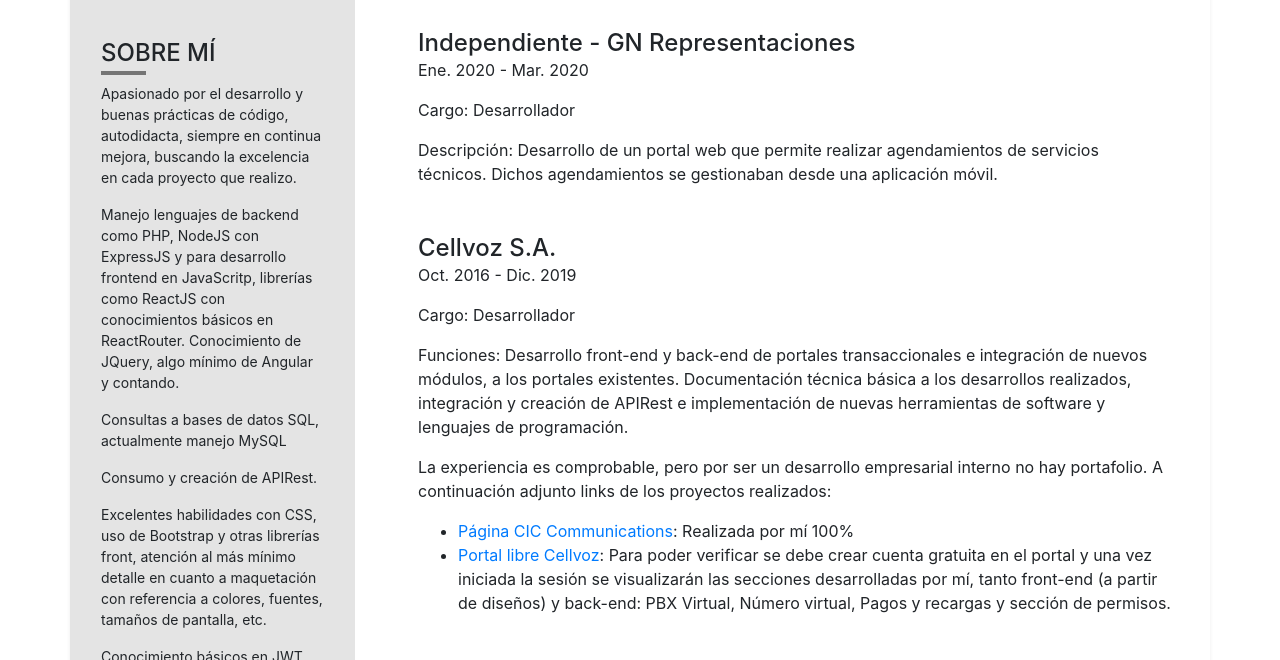
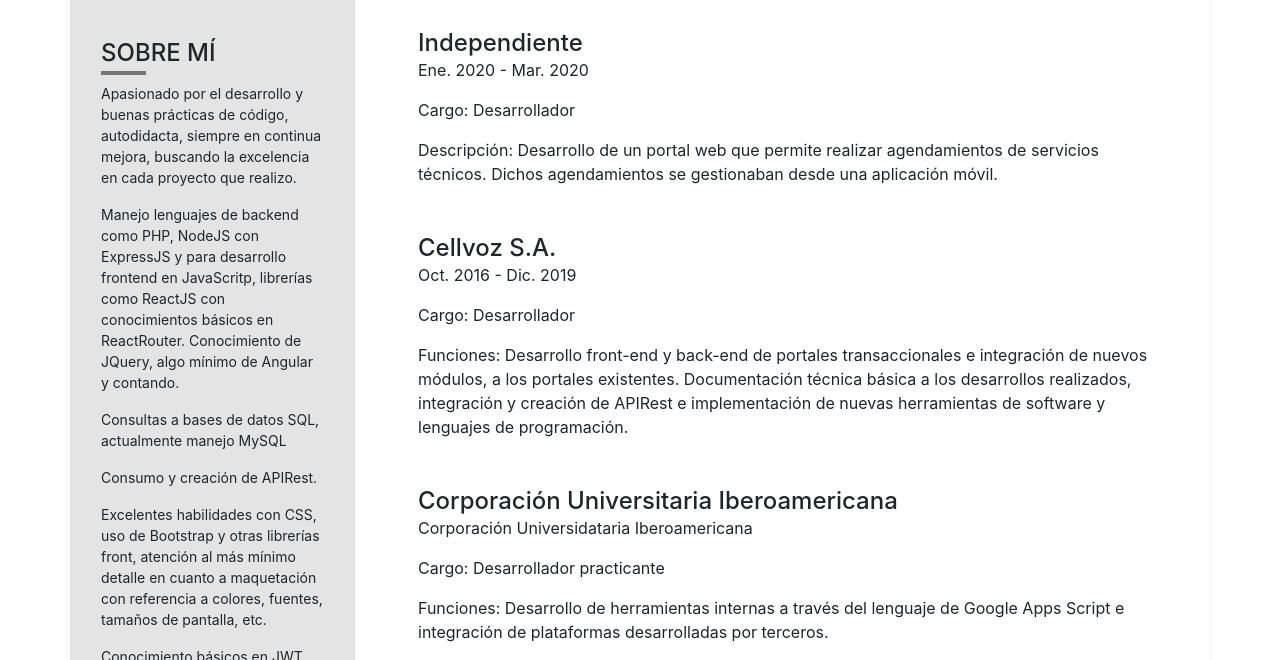
Before and after one commit to cesarcub/hv, a plain HTML site: page index.html in a window 1280 px wide. Shown: the part 221-881 px from the top of the page. Drawn offline with nearby package versions, Linux system fonts and the light colour scheme.

Commit message:
Se actualiza hoja de vida al semestre de universidad

```diff
--- a/index.html
+++ b/index.html
@@ -129,7 +129,7 @@
                         </div>
                         <div class="pl-4 pt-4">
                             <div class="mb-5">
-                                <h4 class="mb-0">Independiente - GN Representaciones</h4>
+                                <h4 class="mb-0">Independiente</h4>
                                 <p>Ene. 2020 - Mar. 2020</p>
                                 <p>Cargo: Desarrollador</p>
                                 <p>
@@ -147,23 +147,6 @@
                                     desarrollos realizados, integración y creación de APIRest e implementación de nuevas
                                     herramientas de software y lenguajes de programación.
                                 </p>
-                                <p>
-                                    La experiencia es comprobable, pero por ser un desarrollo empresarial interno no hay
-                                    portafolio. A continuación adjunto links de los proyectos realizados:
-                                </p>
-                                <ul>
-                                    <li>
-                                        <a href="https://www.cellvoz.com/cic/" target="_blankc">Página CIC
-                                            Communications</a>: Realizada por mí 100%
-                                    </li>
-                                    <li>
-                                        <a href="https://www.cellvoz.com/" target="_blankc">Portal libre Cellvoz</a>:
-                                        Para poder verificar se debe crear cuenta gratuita en el portal y una vez
-                                        iniciada la sesión se visualizarán las secciones desarrolladas por mí, tanto
-                                        front-end (a partir de diseños) y back-end: PBX Virtual, Número virtual, Pagos y
-                                        recargas y sección de permisos.
-                                    </li>
-                                </ul>
                             </div>
                             <div class="mb-5">
                                 <h4 class="mb-0">Corporación Universitaria Iberoamericana</h4>
@@ -184,7 +167,7 @@
                             <div class="mb-5">
                                 <h4 class="mb-0">Estudiante de ingeniería de sistemas</h4>
                                 <p class="mb-0">Politécnico Grancolombiano: 2017 - Actualmente</p>
-                                <p>Estudiante en 7mo semestre de ingeniería de sistema.</p>
+                                <p>Estudiante de último semestre de ingeniería de sistemas.</p>
                             </div>
                             <div class="mb-5">
                                 <h4 class="mb-0">Tecnólogo en análisis y sistemas de información</h4>
```
